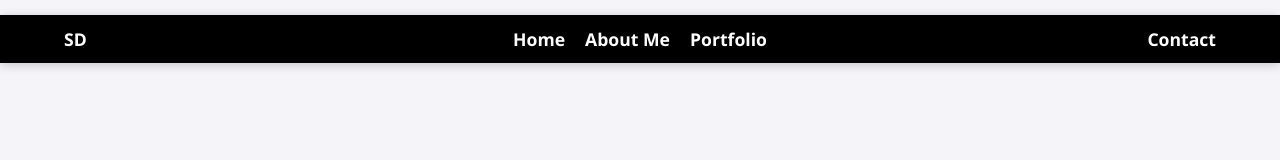
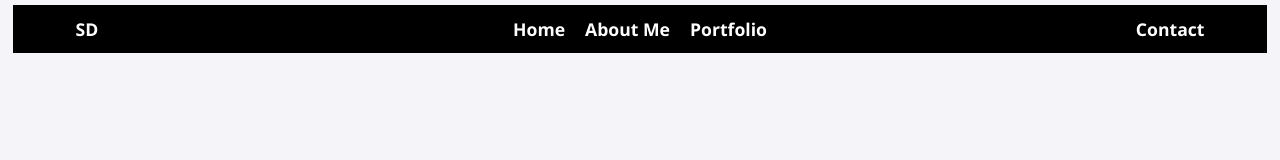
Before and after one commit to solenedelbir/solenedelbir.github.io, a plain HTML site: page index.html in a window 1280 px wide. Drawn offline with Linux system fonts and the light colour scheme.

Commit message:
Update style.css

```diff
--- a/style.css
+++ b/style.css
@@ -6,28 +6,15 @@ body {
     padding: 0;
     background-color: #f4f4f9;
     color: #333;
-    display: flex;
-    flex-direction: column;
-    align-items: center;
-    justify-content: center;
-    height: 100vh;
-}
-
-/* On réinitialise les marges par défaut du navigateur */
-body {
-    margin: 0;
-    padding: 0;
     display: block; /* On change le 'flex' précédent pour que le header reste en haut */
 }
 
 /* Style de l'entête */
 header {
   background-color: #000000;
-  width: 100%;
-  box-shadow: 0 2px 10px rgba(0,0,0,0.2);
-  margin-top: 2px;
-  position: sticky;      /* Pour qu'il reste en haut quand tu scrolles */
-  top: 15px;             /* Distance maintenue du haut lors du scroll */
+    width: 98%;            /* Légèrement moins que 100% pour l'effet flottant */
+    max-width: 1400px;     /* Évite qu'il soit trop large sur écran géant */
+    margin: 5px auto 0 auto;
 }
 
 /* Style de la navigation */
```
